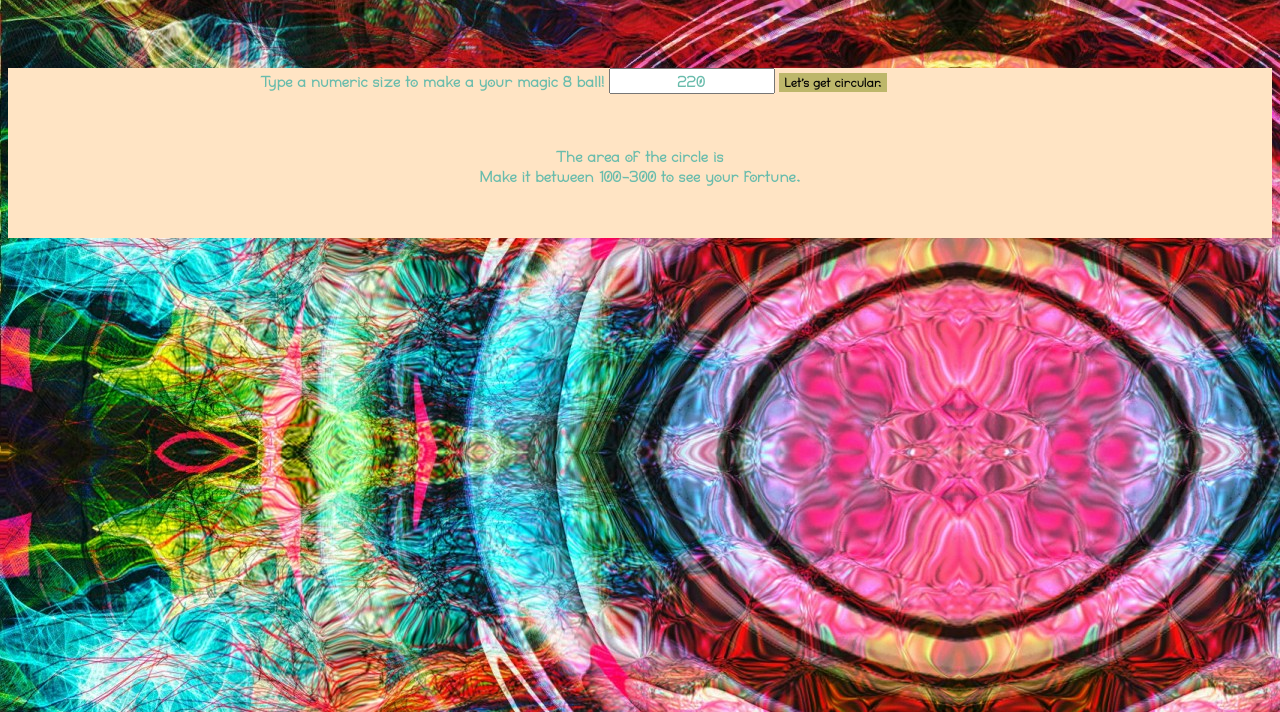
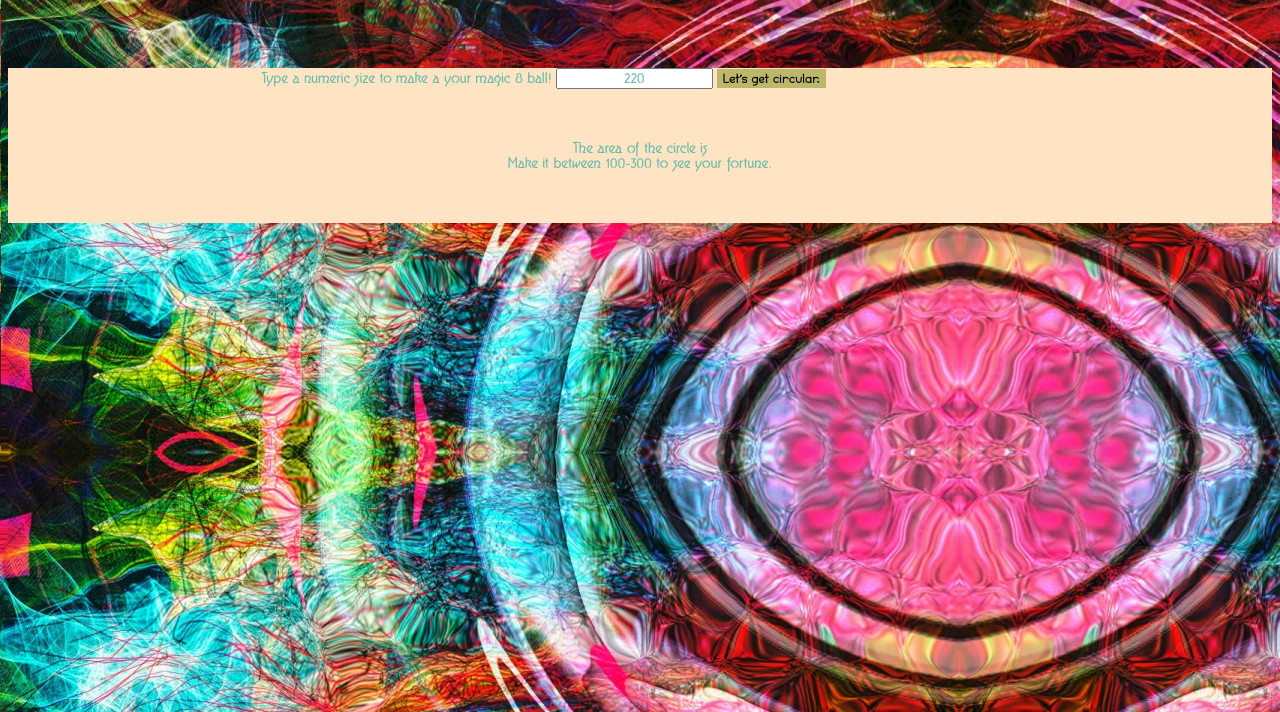
Before and after one commit to Lawson812/circlechallenge, a plain HTML site: page index.html in a window 1280 px wide. Shown: the part 88-800 px from the top of the page. Drawn offline with Linux system fonts and the light colour scheme.

Commit message:
final commit?

```diff
--- a/style.css
+++ b/style.css
@@ -87,7 +87,7 @@ margin-left:10%;
 
 }
 p,label,input{
-    font-family:futurefont;
+    font-family:aerolite;
     text-align: center;
     color:#69bcac;
     font-size:16px;
```
